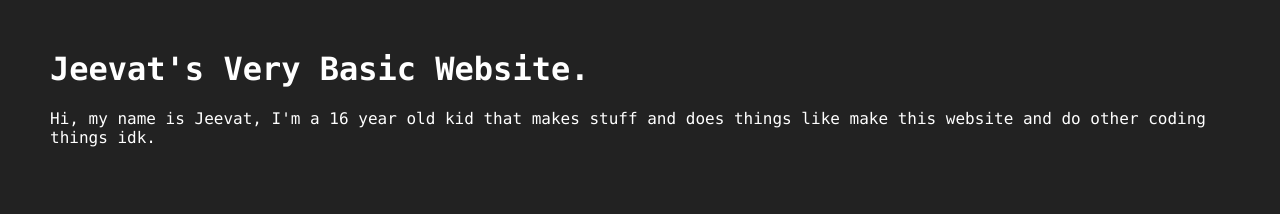
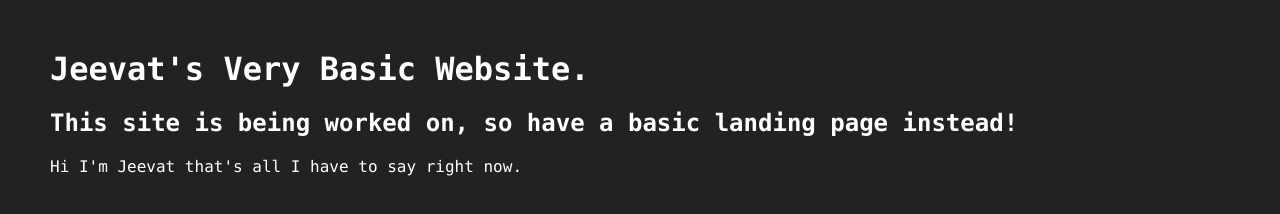
Before and after one commit to Krugermeiier/jeevatWebsite, a plain HTML site: page index.html in a window 1280 px wide. Drawn offline with Linux system fonts and the light colour scheme.

Commit message:
Update index.html

```diff
--- a/index.html
+++ b/index.html
@@ -18,7 +18,9 @@
         <h1>Jeevat's Very Basic Website.</h1>
 
 
-        <p>Hi, my name is Jeevat, I'm a 16 year old kid that makes stuff and does things like make this website and do other coding things idk.</p>
+        <h2>This site is being worked on, so have a basic landing page instead!</h2>
+
+        <p>Hi I'm Jeevat that's all I have to say right now.</p>
       </div>
 
   </body>
```
